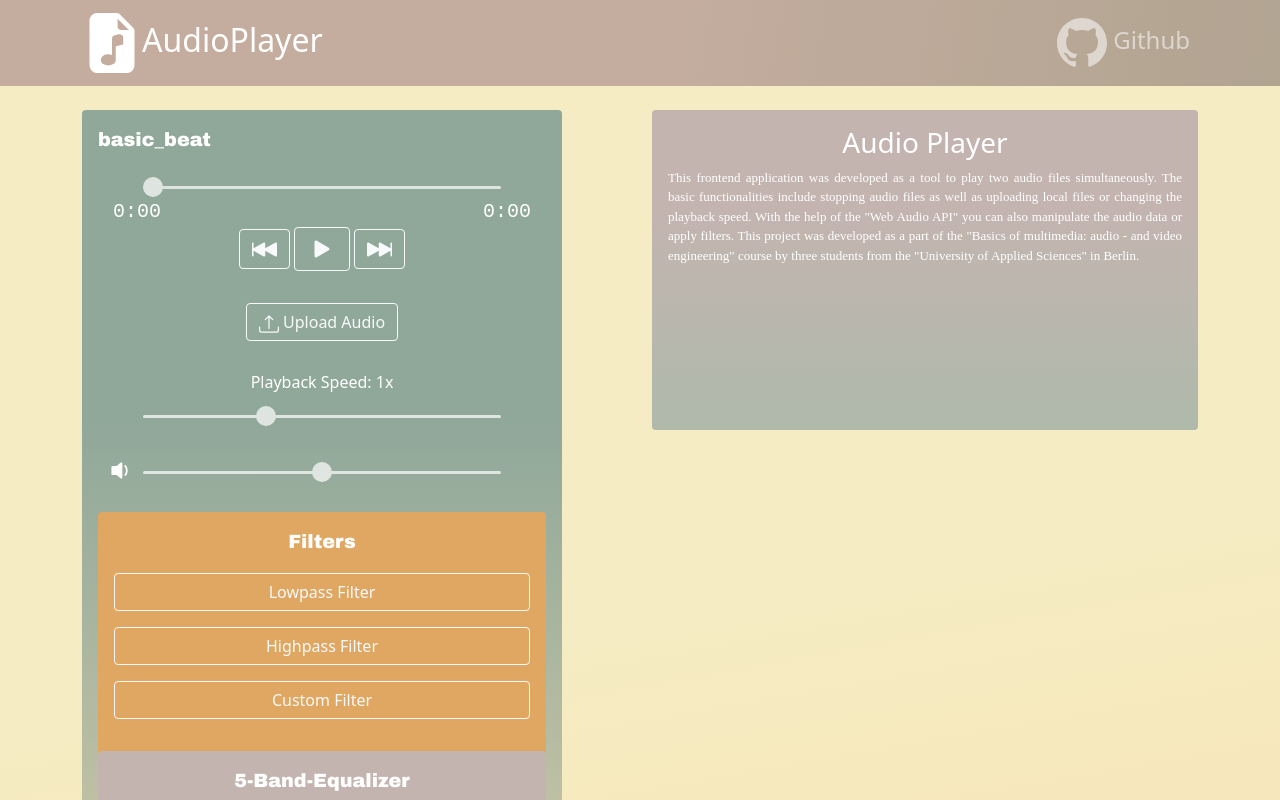
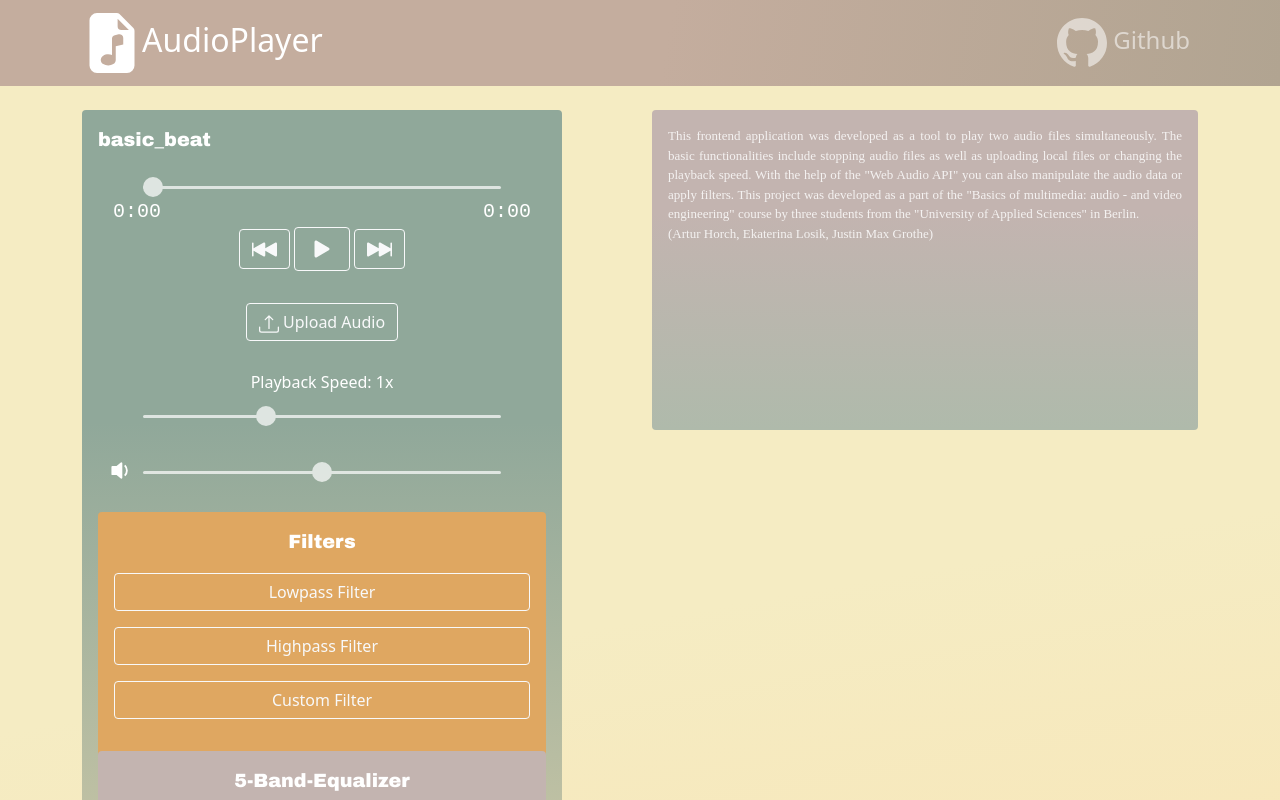
Before and after one commit to LuckyLuke16/audiovideo22, a React (Create React App) app: page / in a window 1280 px wide. Shown: the top 800 px of the page. Built offline with nearby package versions, Linux system fonts and the light colour scheme.

Commit message:
- added text in center of page

```diff
--- a/src/App.css
+++ b/src/App.css
@@ -162,7 +162,8 @@ p {
   margin-top: -1.5em;
 }
 #textInCenter {
-  font-size: small;
+  font-size: small ;
   font-family: "Arial Rounded MT Bold";
   text-align: justify;
+  color: rgba(255, 255, 255, 0.82);
 }
--- a/src/Crossfade.js
+++ b/src/Crossfade.js
@@ -8,9 +8,7 @@ export default class Crossfade extends React.Component{
     render(){
         return(
             <Card className='volume-card'>
-
                 <Card.Body>
-                    <h3>Audio Player</h3>
                     <p
                         id="textInCenter"
                     >
@@ -20,6 +18,7 @@ export default class Crossfade extends React.Component{
                         This project was developed as a part of the "Basics of
                         multimedia: audio - and video engineering" course by three students from the "University of
                         Applied Sciences" in Berlin.
+                        <br/>(Artur Horch, Ekaterina Losik, Justin Max Grothe)
                     </p>
                     <Stack gap={3}>
                         <Stack direction="horizontal" gap={4} className="col-md-5 mx-auto">
```
